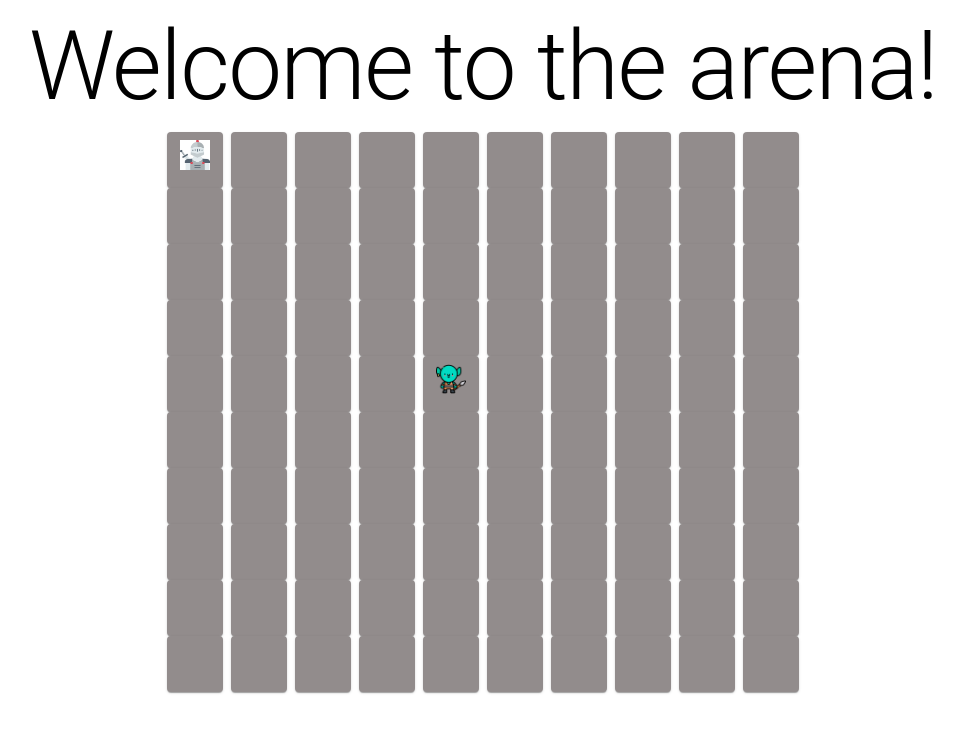
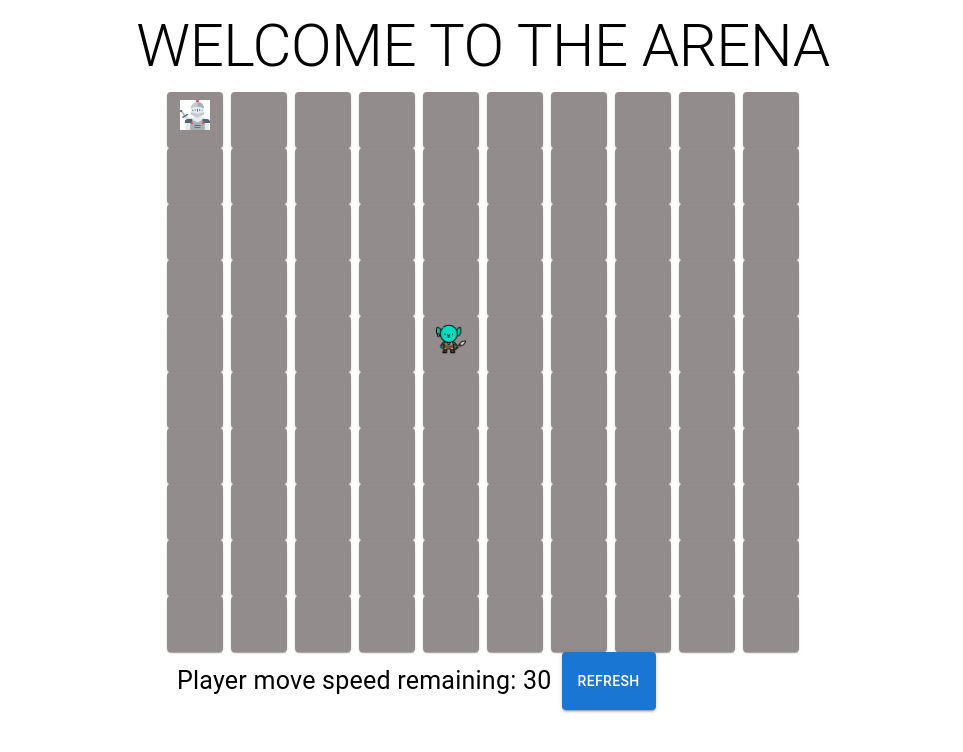
Before and after one commit to therrick47/DndPage, a React (Create React App) app: page / in a window 1280 px wide. Shown: the top 752 px of the page, without its empty margins (157-1120 px from the left). Built offline with nearby package versions, Linux system fonts and the light colour scheme.

Commit message:
update move logic. refactor functions

```diff
--- a/src/App.tsx
+++ b/src/App.tsx
@@ -18,11 +18,11 @@ function App() {
       height={'100%'}
     >
       <Typography
-        variant='h1'
+        variant='h2'
         padding='10px'
         align='center'
       >
-        Welcome to the arena!
+        WELCOME TO THE ARENA
       </Typography>
       <Stack alignContent={'space-between'}>
         <BattleGrid gridSize={10} />
--- /dev/null
+++ b/src/Functions/CalcFunctions.tsx
@@ -0,0 +1,27 @@
+export const ValidDistance = (
+  playerCoordinate: number,
+  newCoordinate: number,
+  playerMoveSpeed: number
+) => {
+  return (
+    (playerCoordinate - newCoordinate >= 0 &&
+      (playerCoordinate - newCoordinate) * 5 <= playerMoveSpeed) ||
+    (newCoordinate - playerCoordinate >= 0 &&
+      (newCoordinate - playerCoordinate) * 5 <= playerMoveSpeed)
+  );
+};
+export const GetPlayerDiagonalSpeed = (playerMoveSpeed: number) => {
+  var tileDistance = 0;
+  let hasDiagStepped = false;
+  let distance = 0;
+  while (distance < playerMoveSpeed) {
+    console.log(
+      `current move: ${playerMoveSpeed} increasing ${hasDiagStepped ? 10 : 5}`
+    );
+    if (distance + 5 === playerMoveSpeed && hasDiagStepped) break;
+    distance += hasDiagStepped ? 10 : 5;
+    hasDiagStepped = !hasDiagStepped;
+    tileDistance++;
+  }
+  return tileDistance;
+};
--- a/src/components/BattleGrid.tsx
+++ b/src/components/BattleGrid.tsx
@@ -5,9 +5,13 @@ import Box from '@mui/material/Box';
 import React, { useState } from 'react';
 import { GridTextItem } from '../styles/gridStyles';
 import { CharIcon } from './CharIcon';
-import { Stack } from '@mui/material';
+import { Button, Stack, Typography } from '@mui/material';
 import KnightIcon from '../images/KnightIcon.jpg';
 import GoblinIcon from '../images/GoblinIcon.png';
+import {
+  GetPlayerDiagonalSpeed,
+  ValidDistance,
+} from '../Functions/CalcFunctions';
 
 interface gridProps {
   gridSize: number;
@@ -28,94 +32,61 @@ export const BattleGrid = (props: gridProps) => {
       return <CharIcon source={GoblinIcon} />;
     }
   };
-  const ValidDistance = (playerCoordinate: number, newCoordinate: number) => {
-    return (
-      (playerCoordinate - newCoordinate >= 0 &&
-        (playerCoordinate - newCoordinate) * 5 <= playerMoveSpeed) ||
-      (newCoordinate - playerCoordinate >= 0 &&
-        (newCoordinate - playerCoordinate) * 5 <= playerMoveSpeed)
-    );
-  };
   const MoveRowIfAble = (row: number) => {
-    if (ValidDistance(playerRow, row)) {
+    if (ValidDistance(playerRow, row, playerMoveSpeed)) {
       setPlayerRow(row);
     }
   };
   const MoveColumnIfAble = (col: number) => {
-    if (ValidDistance(playerCol, col)) {
+    if (ValidDistance(playerCol, col, playerMoveSpeed)) {
       setPlayerCol(col);
     }
-  };
-  const GetPlayerDiagonalSpeed = () => {
-    var tileDistance = 0;
-    let hasDiagStepped = false;
-    let distance = 0;
-    while (distance < playerMoveSpeed) {
-      console.log(
-        `current move: ${playerMoveSpeed} increasing ${hasDiagStepped ? 10 : 5}`
-      );
-      if (distance + 5 === playerMoveSpeed && hasDiagStepped) break;
-      distance += hasDiagStepped ? 10 : 5;
-      hasDiagStepped = !hasDiagStepped;
-      tileDistance++;
-    }
-    return tileDistance;
   };
   const MoveMultiDirectionIfAble = (row: number, column: number) => {
     var colDiff = playerCol > column ? playerCol - column : column - playerCol;
     var rowDiff = playerRow > row ? playerRow - row : row - playerRow;
-    if (rowDiff === colDiff && rowDiff <= GetPlayerDiagonalSpeed()) {
+    if (rowDiff === colDiff) {
+      if (rowDiff <= GetPlayerDiagonalSpeed(playerMoveSpeed)) {
         setPlayerCol(column);
         setPlayerRow(row);
+      }
       return;
     }
-    var tempRow = playerRow;
-    var tempCol = playerCol;
     var distanceMoved = 0;
-    if (rowDiff > 0 && colDiff > 0) {
+    // if (rowDiff > 0 && colDiff > 0) {
     var smallDiff = rowDiff > colDiff ? colDiff : rowDiff;
-      if (smallDiff > 0 && smallDiff <= GetPlayerDiagonalSpeed()) {
-        tempRow += smallDiff;
-        tempCol += smallDiff;
+    if (smallDiff > 0 && smallDiff <= GetPlayerDiagonalSpeed(playerMoveSpeed)) {
       rowDiff -= smallDiff;
-        console.log(`stuff ${rowDiff}`);
       colDiff -= smallDiff;
       var evenOddDiff = smallDiff % 2;
-        if (evenOddDiff > 0) {
-          distanceMoved = ((smallDiff - 1) / 2) * 15 + 5;
-        } else {
-          distanceMoved = (smallDiff / 2) * 15;
+      distanceMoved =
+        evenOddDiff > 0
+          ? ((smallDiff - 1) / 2) * 15 + 5
+          : (distanceMoved = (smallDiff / 2) * 15);
     }
-      } else {
-        return;
-      }
-      console.log(
-        `distance moved: ${distanceMoved} rowdiff: ${rowDiff} colDiff: ${colDiff}`
-      );
-      if (rowDiff > 0 && rowDiff * 5 + distanceMoved <= playerMoveSpeed) {
-        console.log(`distance log: ${(rowDiff + distanceMoved) * 5}`);
+
+    if (
+      (rowDiff > 0 && rowDiff * 5 + distanceMoved <= playerMoveSpeed) ||
+      (colDiff > 0 && colDiff * 5 + distanceMoved <= playerMoveSpeed)
+    ) {
       setPlayerRow(row);
       setPlayerCol(column);
     }
-      if (colDiff > 0 && colDiff * 5 + distanceMoved <= playerMoveSpeed) {
-        console.log(`distance log: ${(colDiff + distanceMoved) * 5}`);
-        setPlayerRow(row);
-        setPlayerCol(column);
-      }
-    }
+    // }
   };
 
   const getRow = (props: gridProps, column: number) => {
     const calculateMove = (column: number, row: number) => {
       if (column === monsterCol && row === monsterRow) return;
 
+      MoveMultiDirectionIfAble(row, column);
       if (playerCol !== column && playerRow !== row) {
-        MoveMultiDirectionIfAble(row, column);
-      } else if (playerCol === column) {
-        MoveRowIfAble(row);
-      } else if (playerRow === row) {
-        MoveColumnIfAble(column);
       }
+      // else if (playerCol === column) {
+      //   MoveRowIfAble(row);
+      // } else if (playerRow === row) {
+      //   MoveColumnIfAble(column);
+      // }
     };
 
     return Array.from(Array(props.gridSize)).map((_, row) => (
@@ -150,8 +121,24 @@ export const BattleGrid = (props: gridProps) => {
       >
         {getBody(props)}
       </Grid>
+      <Stack
+        direction={'row'}
+        alignContent='space-between'
+      >
+        <Typography
+          padding='10px'
+          align='center'
+          fontSize='25px'
+        >
+          Player move speed remaining: {playerMoveSpeed}
+        </Typography>
+        <Button
+          variant='contained'
+          onClick={() => setPlayerMoveSpeed(30)}
+        >
+          Refresh
+        </Button>
+      </Stack>
     </Box>
   );
 };
-
-// export default BattleGrid;
```
Lines whose indentation alone changed are shown as unchanged.
